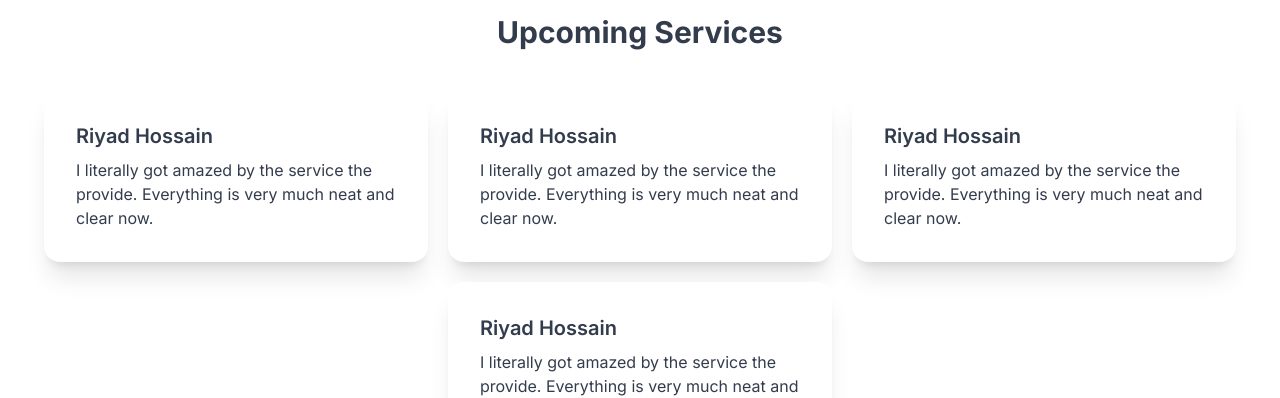
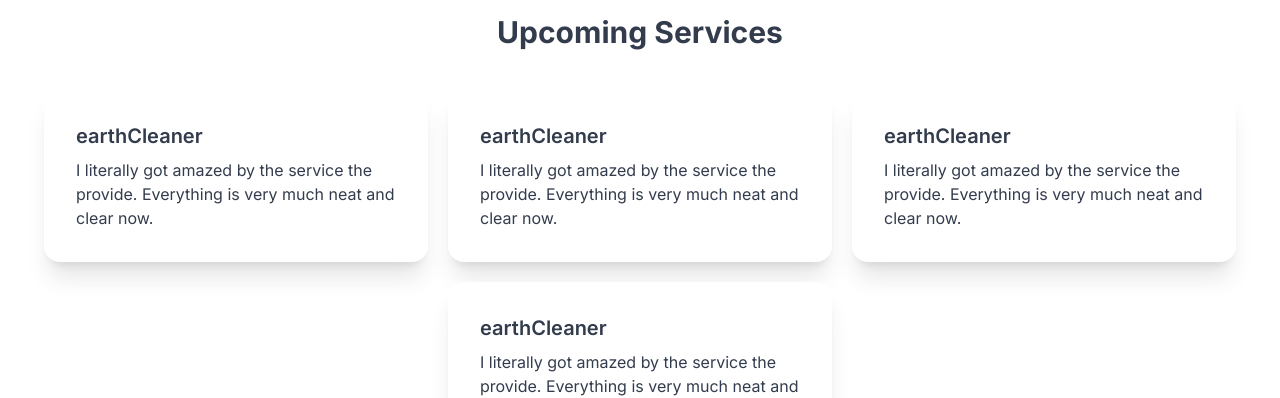
Before and after one commit to habulCoderJohnny/earth-cleaner-frontend, a Next.js app: page / in a window 1280 px wide. Shown: the part 3700-4098 px from the top of the page. Built offline with nearby package versions, Linux system fonts and the light colour scheme.

Commit message:
name changes

```diff
--- a/src/components/reuseable/ReviewCard.tsx
+++ b/src/components/reuseable/ReviewCard.tsx
@@ -4,7 +4,7 @@ export default function ReviewCard() {
   return (
     <div className="card w-96 bg-base-100 shadow-xl">
       <div className="card-body">
-        <h2 className="card-title">Riyad Hossain</h2>
+        <h2 className="card-title">earthCleaner</h2>
         <p>
           I literally got amazed by the service the provide. Everything is very
           much neat and clear now.
```
